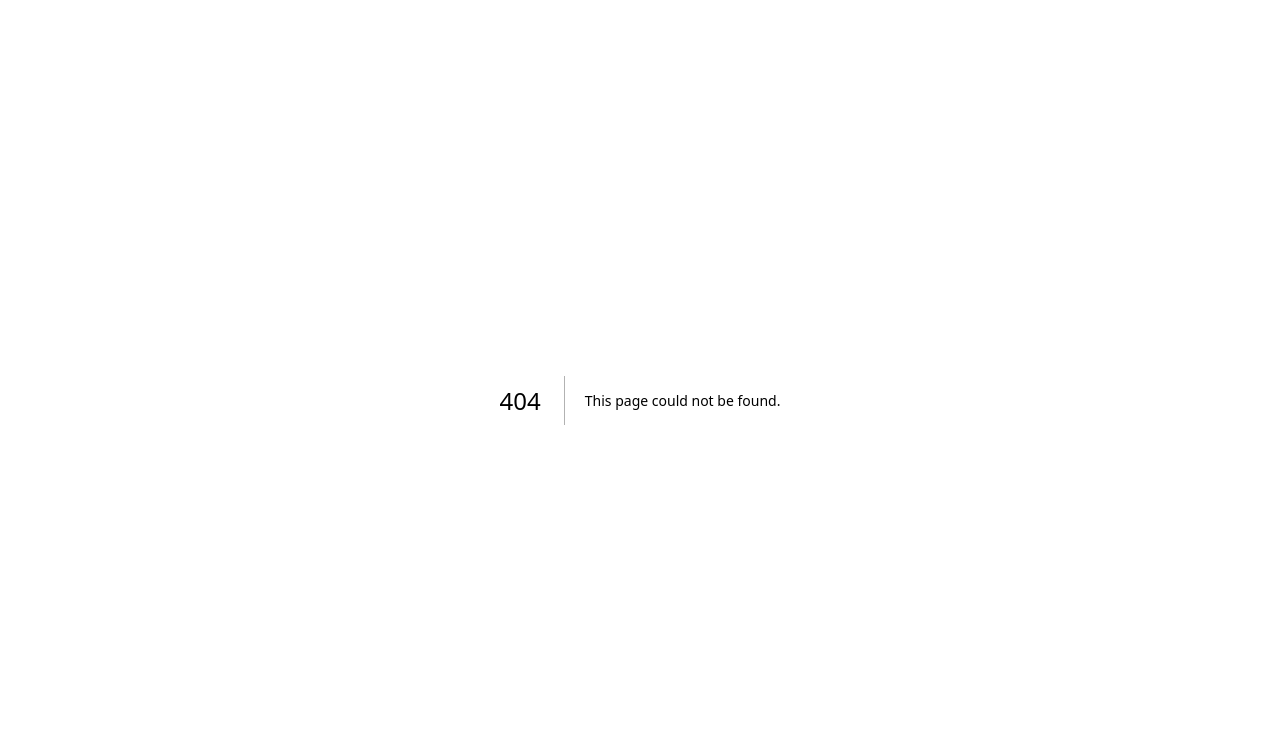
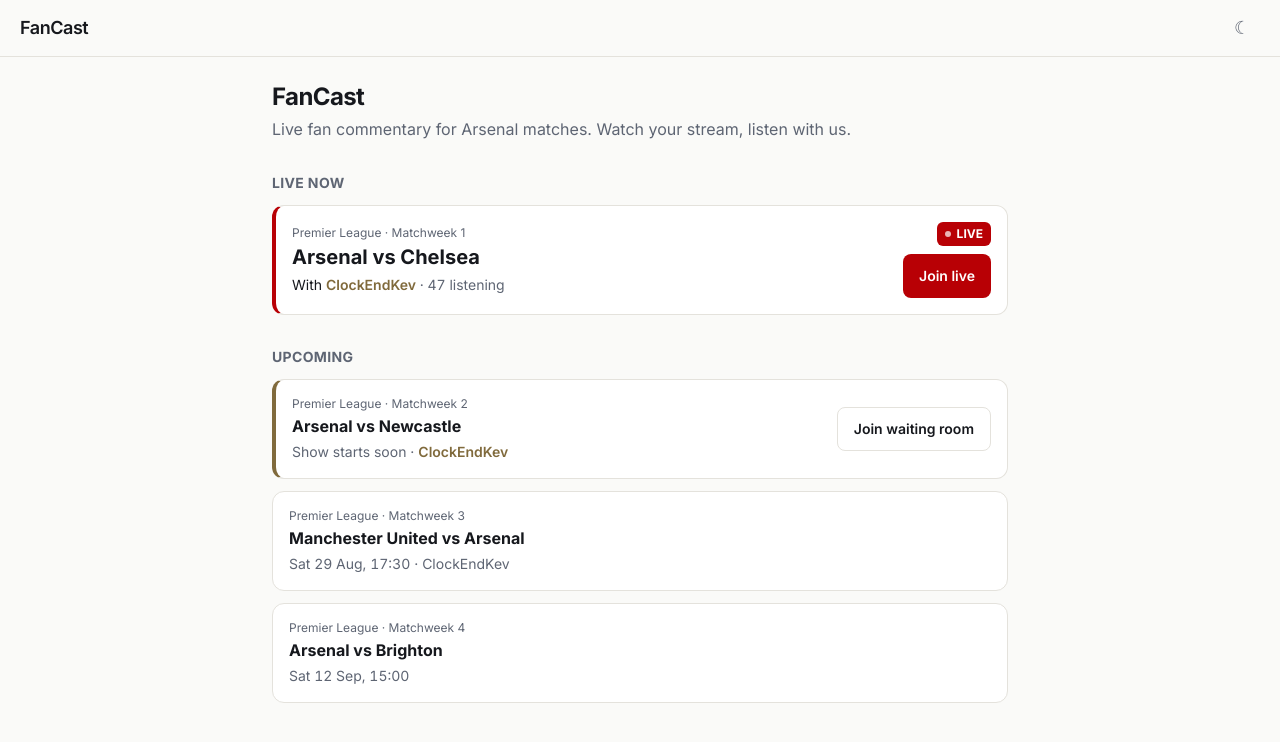
Before and after one commit to nathanbphillips/fancast, a Next.js app: page / in a window 1280 px wide. Before the commit this address had no page. Shown: the top 742 px of the page. Built offline with nearby package versions, Linux system fonts and the light colour scheme.

Commit message:
Add home page shell with fixture cards in three states

```diff
--- /dev/null
+++ b/app/(app)/page.tsx
@@ -0,0 +1,84 @@
+import { brand } from "@/lib/brand";
+import { FixtureCard, type Fixture } from "@/components/FixtureCard";
+
+/**
+ * Home page shell (Phase 1): placeholder fixtures covering all three card
+ * states. Real fixtures from API-Football + enterability gating in Phase 2.
+ */
+
+const PLACEHOLDER_FIXTURES: Fixture[] = [
+  {
+    id: "live-demo",
+    home: "Arsenal",
+    away: "Chelsea",
+    competition: "Premier League · Matchweek 1",
+    kickoffLabel: "Today, 17:30",
+    commentator: "ClockEndKev",
+    state: "live",
+    listeners: 47,
+  },
+  {
+    id: "waiting-demo",
+    home: "Arsenal",
+    away: "Newcastle",
+    competition: "Premier League · Matchweek 2",
+    kickoffLabel: "Sat 22 Aug, 15:00",
+    commentator: "ClockEndKev",
+    state: "waiting",
+  },
+  {
+    id: "scheduled-demo-1",
+    home: "Manchester United",
+    away: "Arsenal",
+    competition: "Premier League · Matchweek 3",
+    kickoffLabel: "Sat 29 Aug, 17:30",
+    commentator: "ClockEndKev",
+    state: "scheduled",
+  },
+  {
+    id: "scheduled-demo-2",
+    home: "Arsenal",
+    away: "Brighton",
+    competition: "Premier League · Matchweek 4",
+    kickoffLabel: "Sat 12 Sep, 15:00",
+    state: "scheduled",
+  },
+];
+
+export default function HomePage() {
+  const live = PLACEHOLDER_FIXTURES.filter((f) => f.state === "live");
+  const upcoming = PLACEHOLDER_FIXTURES.filter((f) => f.state !== "live");
+
+  return (
+    <div className="mx-auto max-w-3xl px-4 py-6">
+      <section aria-label="Introduction" className="mb-8">
+        <h1 className="text-2xl font-bold tracking-tight">{brand.name}</h1>
+        <p className="mt-1 text-secondary">{brand.tagline}</p>
+      </section>
+
+      {live.length > 0 && (
+        <section aria-label="Live now" className="mb-8">
+          <h2 className="mb-3 text-sm font-bold tracking-wide text-secondary uppercase">
+            Live now
+          </h2>
+          <div className="space-y-3">
+            {live.map((f) => (
+              <FixtureCard key={f.id} fixture={f} />
+            ))}
+          </div>
+        </section>
+      )}
+
+      <section aria-label="Upcoming fixtures">
+        <h2 className="mb-3 text-sm font-bold tracking-wide text-secondary uppercase">
+          Upcoming
+        </h2>
+        <div className="space-y-3">
+          {upcoming.map((f) => (
+            <FixtureCard key={f.id} fixture={f} />
+          ))}
+        </div>
+      </section>
+    </div>
+  );
+}
--- /dev/null
+++ b/components/FixtureCard.tsx
@@ -0,0 +1,92 @@
+import Link from "next/link";
+
+/**
+ * Fixture card in its three visual states (docs/DESIGN.md, PRD FR-1):
+ * - scheduled: informational only, no join affordance
+ * - waiting: joinable, "Show starts soon", gold accent
+ * - live: dominant card, red accent, LIVE pulse + listener count
+ * Phase 1: static placeholder data, demo room link only.
+ */
+
+export type FixtureCardState = "scheduled" | "waiting" | "live";
+
+export type Fixture = {
+  id: string;
+  home: string;
+  away: string;
+  competition: string;
+  kickoffLabel: string;
+  commentator?: string;
+  state: FixtureCardState;
+  listeners?: number;
+};
+
+export function FixtureCard({ fixture }: { fixture: Fixture }) {
+  const { state } = fixture;
+  const accent =
+    state === "live"
+      ? "border-l-4 border-l-red"
+      : state === "waiting"
+        ? "border-l-4 border-l-gold"
+        : "";
+
+  return (
+    <article
+      className={`rounded-xl border-[0.75px] border-line bg-surface p-4 ${accent}`}
+    >
+      <div className="flex items-center justify-between gap-3">
+        <div className="min-w-0">
+          <p className="text-xs text-secondary">{fixture.competition}</p>
+          <h3 className={`mt-0.5 font-bold ${state === "live" ? "text-xl" : "text-base"}`}>
+            {fixture.home} vs {fixture.away}
+          </h3>
+          <p className="mt-1 text-sm text-secondary">
+            {state === "live" ? (
+              <span className="text-primary">
+                With <span className="font-semibold text-gold">{fixture.commentator}</span>
+                {fixture.listeners !== undefined && (
+                  <span className="text-secondary tabular-nums">
+                    {" "}· {fixture.listeners} listening
+                  </span>
+                )}
+              </span>
+            ) : state === "waiting" ? (
+              <>
+                Show starts soon
+                {fixture.commentator && (
+                  <> · <span className="font-semibold text-gold">{fixture.commentator}</span></>
+                )}
+              </>
+            ) : (
+              <>
+                <span className="tabular-nums">{fixture.kickoffLabel}</span>
+                {fixture.commentator && <> · {fixture.commentator}</>}
+              </>
+            )}
+          </p>
+        </div>
+
+        <div className="flex shrink-0 flex-col items-end gap-2">
+          {state === "live" && (
+            <span className="flex items-center gap-1.5 rounded-md bg-red px-2 py-1 text-xs font-bold text-white">
+              <span className="h-1.5 w-1.5 animate-live-pulse rounded-full bg-white" />
+              LIVE
+            </span>
+          )}
+          {state !== "scheduled" && (
+            <Link
+              href="/room/demo"
+              className={`flex h-11 items-center rounded-lg px-4 text-sm font-semibold ${
+                state === "live"
+                  ? "bg-red text-white"
+                  : "border border-line bg-surface hover:bg-raised"
+              }`}
+            >
+              {state === "live" ? "Join live" : "Join waiting room"}
+            </Link>
+          )}
+        </div>
+      </div>
+    </article>
+  );
+}
```
